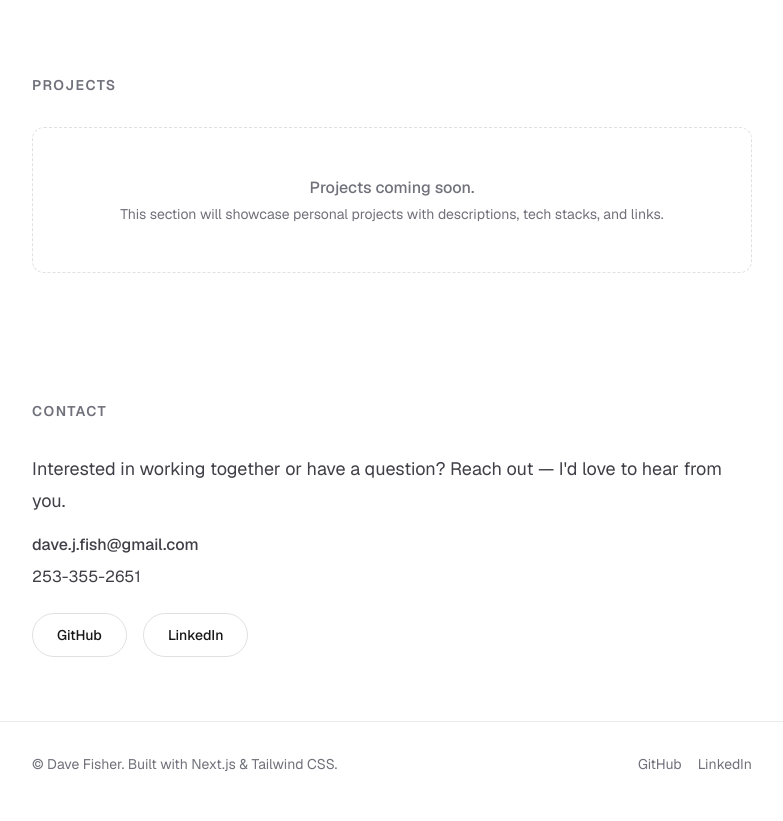
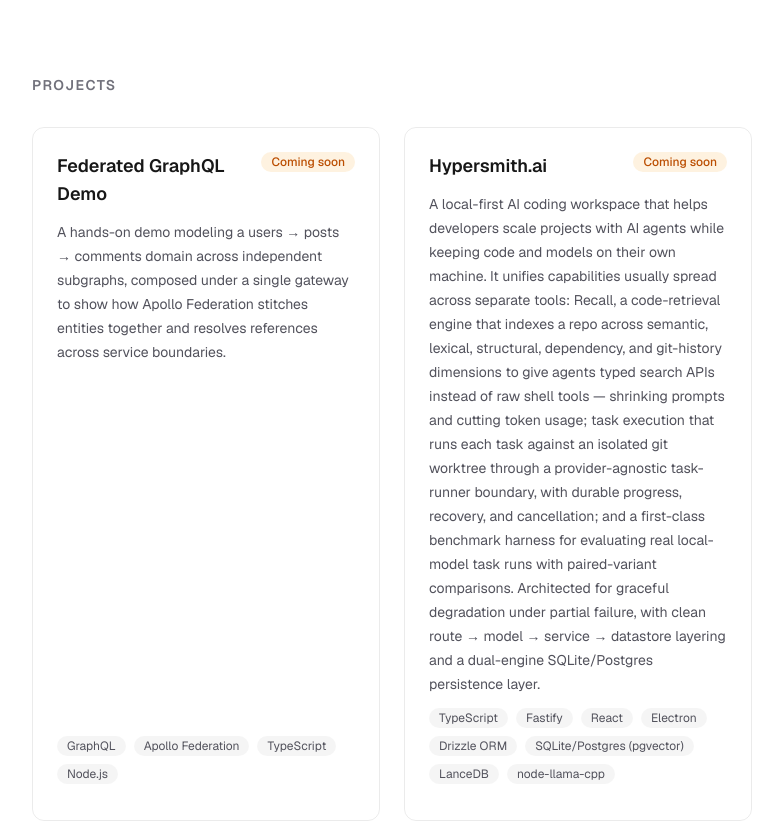
Before and after one commit to davejfish/resume-website, a Next.js app: page / in a window 1280 px wide. Shown: the part 2520-3341 px from the top of the page, without its empty margins (248-1031 px from the left). Built offline with nearby package versions, Linux system fonts and the light colour scheme.

Commit message:
updated to add coming soon flag, added two current projects in progress

```diff
--- a/src/components/sections/Projects.tsx
+++ b/src/components/sections/Projects.tsx
@@ -18,7 +18,14 @@
               key={project.title}
               className="flex flex-col gap-3 rounded-xl border border-black/[.08] p-6 dark:border-white/[.12]"
             >
-              <h3 className="text-lg font-semibold">{project.title}</h3>
+              <div className="flex items-start justify-between gap-3">
+                <h3 className="text-lg font-semibold">{project.title}</h3>
+                {project.comingSoon && (
+                  <span className="shrink-0 rounded-full bg-amber-500/[.12] px-2.5 py-0.5 text-xs font-medium text-amber-700 dark:bg-amber-400/[.12] dark:text-amber-300">
+                    Coming soon
+                  </span>
+                )}
+              </div>
               <p className="flex-1 text-sm leading-6 text-zinc-600 dark:text-zinc-400">
                 {project.description}
               </p>
--- a/src/data/resume.ts
+++ b/src/data/resume.ts
@@ -119,7 +119,32 @@
   tech: string[];
   liveUrl?: string;
   sourceUrl?: string;
+  comingSoon?: boolean;
 };
 
-// Populated later — this powers the Projects section.
-export const projects: Project[] = [];
+// Powers the Projects section.
+export const projects: Project[] = [
+  {
+    title: "Federated GraphQL Demo",
+    description:
+      "A hands-on demo modeling a users → posts → comments domain across independent subgraphs, composed under a single gateway to show how Apollo Federation stitches entities together and resolves references across service boundaries.",
+    tech: ["GraphQL", "Apollo Federation", "TypeScript", "Node.js"],
+    comingSoon: true,
+  },
+  {
+    title: "Hypersmith.ai",
+    description:
+      "A local-first AI coding workspace that helps developers scale projects with AI agents while keeping code and models on their own machine. It unifies capabilities usually spread across separate tools: Recall, a code-retrieval engine that indexes a repo across semantic, lexical, structural, dependency, and git-history dimensions to give agents typed search APIs instead of raw shell tools — shrinking prompts and cutting token usage; task execution that runs each task against an isolated git worktree through a provider-agnostic task-runner boundary, with durable progress, recovery, and cancellation; and a first-class benchmark harness for evaluating real local-model task runs with paired-variant comparisons. Architected for graceful degradation under partial failure, with clean route → model → service → datastore layering and a dual-engine SQLite/Postgres persistence layer.",
+    tech: [
+      "TypeScript",
+      "Fastify",
+      "React",
+      "Electron",
+      "Drizzle ORM",
+      "SQLite/Postgres (pgvector)",
+      "LanceDB",
+      "node-llama-cpp",
+    ],
+    comingSoon: true,
+  },
+];
```
